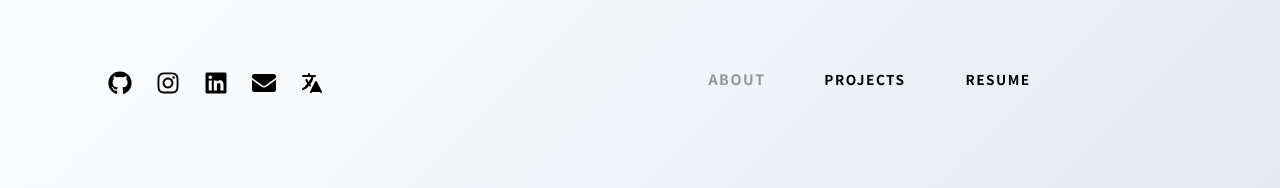
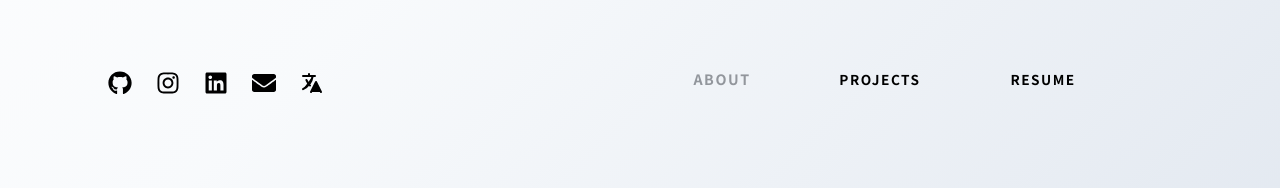
Before and after one commit to 14th-August/Casey-Portfolio, a React (Vite) app: page / in a window 1280 px wide. Shown: the part 609-797 px from the top of the page. Built offline with nearby package versions, Linux system fonts and the light colour scheme; a web font is replaced by a local one.

Commit message:
Should be good for now will update again but for now just want to do project stuff

```diff
--- a/src/right-components/navbar.css
+++ b/src/right-components/navbar.css
@@ -5,7 +5,7 @@
   align-items: center;
   padding-bottom: 60px;
   margin-top: auto;
-  gap: 60px;
+  gap: 90px;
   height: 24px; /* Matches the social-icons height for alignment */
 }
 
```
